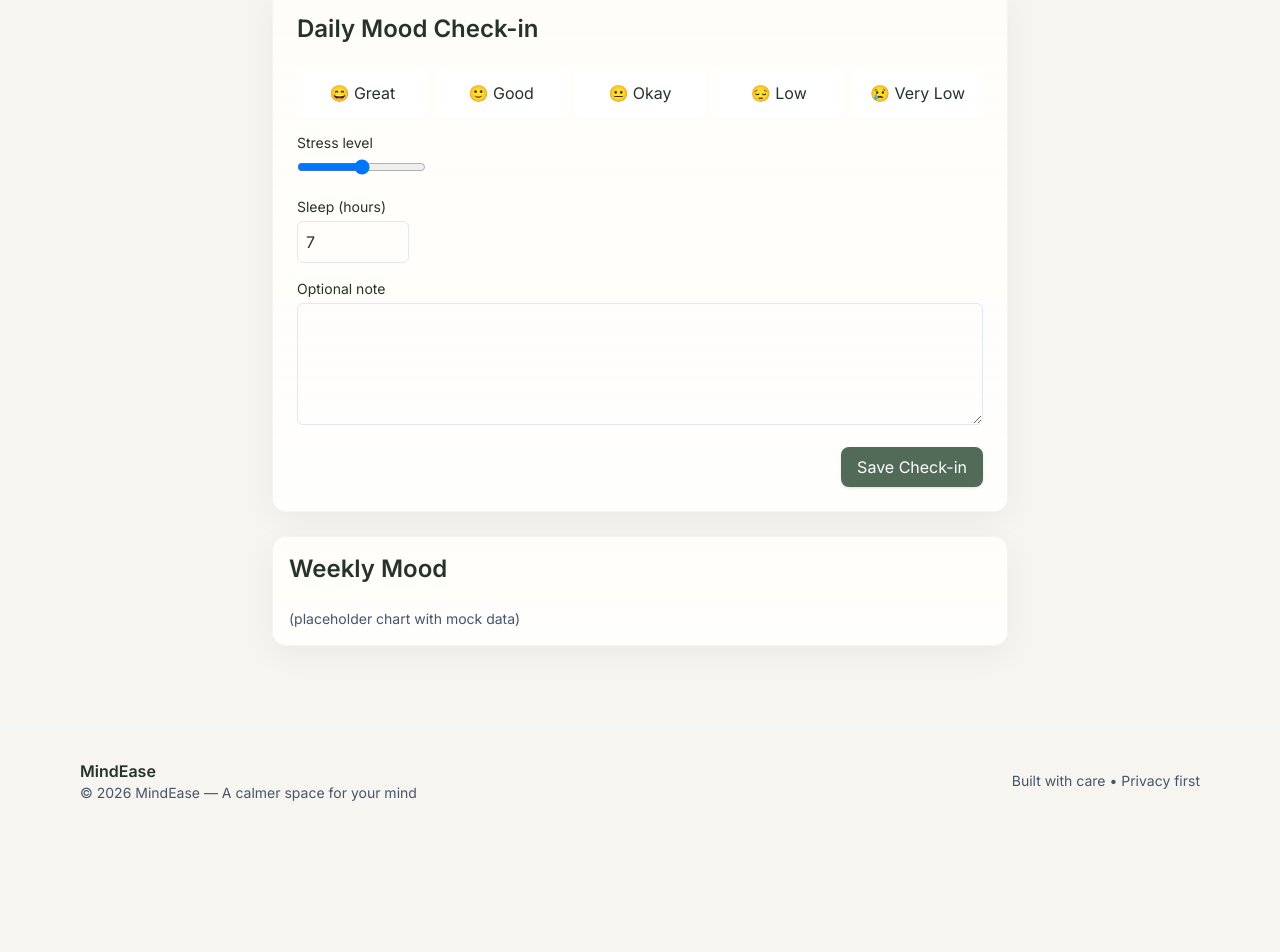
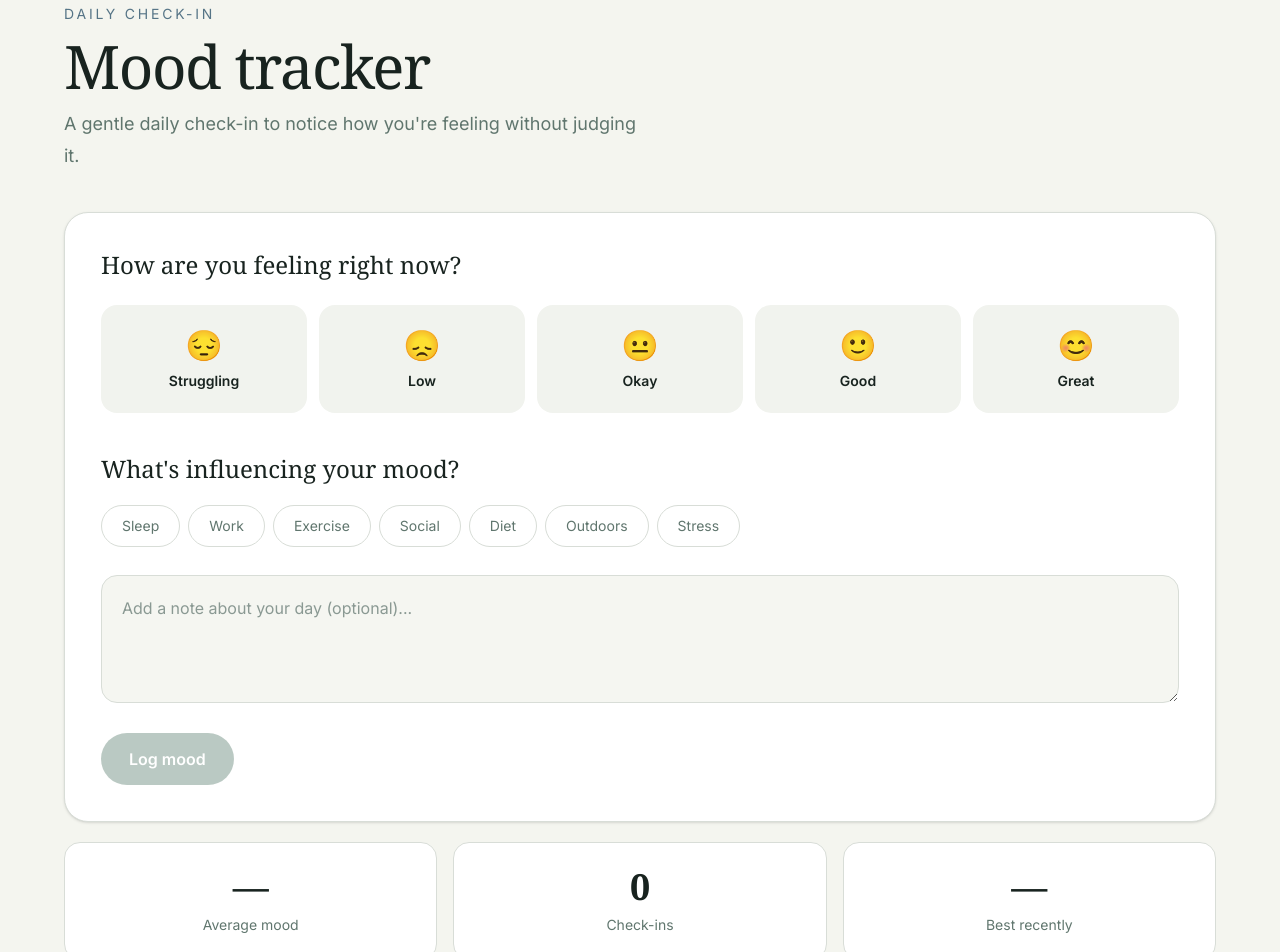
Before and after one commit to tanvisharma13/mindease, a React (Vite) app: page /mood in a window 1280 px wide. Shown: the part 120-1072 px from the top of the page. Before the commit the page ends 955 px from the top, so only its background shows below. Built offline with nearby package versions, Linux system fonts and the light colour scheme.

Commit message:
Add functional mood tracker

```diff
--- a/src/pages/MoodTracker.jsx
+++ b/src/pages/MoodTracker.jsx
@@ -1,65 +1,313 @@
-import { useState } from 'react'
-import SectionHeading from '../components/SectionHeading'
-import Button from '../components/Button'
+import { useMemo, useState } from "react";
 
 const moods = [
-  {id:5,label:'😄 Great'},
-  {id:4,label:'🙂 Good'},
-  {id:3,label:'😐 Okay'},
-  {id:2,label:'😔 Low'},
-  {id:1,label:'😢 Very Low'},
-]
+  {
+    value: 1,
+    emoji: "😔",
+    label: "Struggling",
+  },
+  {
+    value: 2,
+    emoji: "😞",
+    label: "Low",
+  },
+  {
+    value: 3,
+    emoji: "😐",
+    label: "Okay",
+  },
+  {
+    value: 4,
+    emoji: "🙂",
+    label: "Good",
+  },
+  {
+    value: 5,
+    emoji: "😊",
+    label: "Great",
+  },
+];
 
-export default function MoodTracker(){
-  const [mood,setMood] = useState(null)
-  const [stress,setStress] = useState(3)
-  const [sleep,setSleep] = useState(7)
-  const [note,setNote] = useState('')
+const factors = [
+  "Sleep",
+  "Work",
+  "Exercise",
+  "Social",
+  "Diet",
+  "Outdoors",
+  "Stress",
+];
 
-  function submit(e){
-    e.preventDefault()
-    // mock submit
-    alert('Saved (mock)')
-  }
+function MoodTracker() {
+  const [entries, setEntries] = useState(() => {
+    return JSON.parse(localStorage.getItem("moodEntries")) || [];
+  });
+
+  const [selectedMood, setSelectedMood] = useState(null);
+  const [selectedFactors, setSelectedFactors] = useState([]);
+  const [note, setNote] = useState("");
+  const [message, setMessage] = useState("");
+
+  const today = new Date().toISOString().split("T")[0];
+
+  const todayEntry = entries.find((entry) => entry.date === today);
+
+  const selectMood = (value) => {
+    setSelectedMood(value);
+    setMessage("");
+  };
+
+  const toggleFactor = (factor) => {
+    setSelectedFactors((current) =>
+      current.includes(factor)
+        ? current.filter((item) => item !== factor)
+        : [...current, factor]
+    );
+  };
+
+  const saveMood = () => {
+    if (!selectedMood) {
+      setMessage("Please choose how you're feeling first.");
+      return;
+    }
+
+    const newEntry = {
+      id: Date.now(),
+      date: today,
+      value: selectedMood,
+      factors: selectedFactors,
+      note: note.trim(),
+    };
+
+    const updatedEntries = [
+      ...entries.filter((entry) => entry.date !== today),
+      newEntry,
+    ];
+
+    localStorage.setItem(
+      "moodEntries",
+      JSON.stringify(updatedEntries)
+    );
+
+    setEntries(updatedEntries);
+    setMessage("Your mood has been saved.");
+
+    setTimeout(() => {
+      setMessage("");
+    }, 2500);
+  };
+
+  const averageMood = useMemo(() => {
+    if (entries.length === 0) {
+      return "—";
+    }
+
+    const total = entries.reduce(
+      (sum, entry) => sum + Number(entry.value),
+      0
+    );
+
+    return (total / entries.length).toFixed(1);
+  }, [entries]);
+
+  const bestMood =
+    entries.length > 0
+      ? Math.max(...entries.map((entry) => Number(entry.value)))
+      : null;
+
+  const chartEntries = [...entries]
+    .sort((a, b) => a.date.localeCompare(b.date))
+    .slice(-14);
 
   return (
-    <div className="max-w-3xl mx-auto px-4 py-8">
-      <div className="glass-card soft-rounded p-6">
-        <SectionHeading title="Daily Mood Check-in" />
-        <form onSubmit={submit} className="space-y-4">
-          <div className="flex gap-2">
-            {moods.map(m=> (
-              <button key={m.id} type="button" onClick={()=>setMood(m.id)} className={`p-3 rounded-md flex-1 ${mood===m.id ? 'bg-[#526B58] text-white' : 'bg-white'}`}>
-                {m.label}
+    <div className="min-h-screen bg-[#f4f5ef] px-5 py-12 text-[#18231f] md:px-10">
+      <div className="mx-auto max-w-6xl">
+
+        {/* Heading */}
+        <div className="mb-10">
+          <p className="mb-3 text-sm font-medium uppercase tracking-[0.2em] text-[#557486]">
+            DAILY CHECK-IN
+          </p>
+
+          <h1 className="font-serif text-5xl font-normal tracking-tight md:text-6xl">
+            Mood tracker
+          </h1>
+
+          <p className="mt-3 max-w-xl text-lg leading-8 text-[#60766e]">
+            A gentle daily check-in to notice how you're feeling
+            without judging it.
+          </p>
+        </div>
+
+        {/* Mood form */}
+        <section className="rounded-3xl border border-[#d8ddd7] bg-white p-6 shadow-sm md:p-9">
+
+          <h2 className="font-serif text-2xl">
+            How are you feeling right now?
+          </h2>
+
+          <div className="mt-6 grid grid-cols-2 gap-3 md:grid-cols-5">
+            {moods.map((mood) => (
+              <button
+                key={mood.value}
+                type="button"
+                onClick={() => selectMood(mood.value)}
+                className={`rounded-2xl border-2 p-5 transition ${
+                  selectedMood === mood.value
+                    ? "border-[#557a6a] bg-[#e5ede8]"
+                    : "border-transparent bg-[#f1f3ee] hover:border-[#cbd7d0]"
+                }`}
+              >
+                <span className="block text-3xl">
+                  {mood.emoji}
+                </span>
+
+                <span className="mt-2 block text-sm font-semibold">
+                  {mood.label}
+                </span>
               </button>
             ))}
           </div>
 
-          <div>
-            <div className="text-sm mb-1">Stress level</div>
-            <input type="range" min="1" max="5" value={stress} onChange={e=>setStress(e.target.value)} />
+          {/* Factors */}
+          <h2 className="mt-10 font-serif text-2xl">
+            What's influencing your mood?
+          </h2>
+
+          <div className="mt-5 flex flex-wrap gap-2">
+            {factors.map((factor) => (
+              <button
+                key={factor}
+                type="button"
+                onClick={() => toggleFactor(factor)}
+                className={`rounded-full border px-5 py-2.5 text-sm transition ${
+                  selectedFactors.includes(factor)
+                    ? "border-[#557a6a] bg-[#557a6a] text-white"
+                    : "border-[#d8ddd7] bg-white text-[#60766e] hover:border-[#557a6a]"
+                }`}
+              >
+                {factor}
+              </button>
+            ))}
           </div>
 
-          <div>
-            <div className="text-sm mb-1">Sleep (hours)</div>
-            <input type="number" min="0" max="24" value={sleep} onChange={e=>setSleep(e.target.value)} className="w-28 p-2 rounded-md border border-slate-200" />
+          {/* Note */}
+          <textarea
+            value={note}
+            onChange={(event) => setNote(event.target.value)}
+            placeholder="Add a note about your day (optional)..."
+            className="mt-7 min-h-32 w-full resize-y rounded-2xl border border-[#d8ddd7] bg-[#f5f6f1] p-5 text-[#18231f] outline-none placeholder:text-[#8a9993] focus:border-[#557a6a]"
+          />
+
+          <div className="mt-6 flex flex-wrap items-center gap-5">
+            <button
+              type="button"
+              onClick={saveMood}
+              disabled={!selectedMood}
+              className="rounded-full bg-[#557a6a] px-7 py-3.5 font-semibold text-white transition hover:bg-[#365a4c] disabled:cursor-not-allowed disabled:opacity-40"
+            >
+              {todayEntry ? "Update today's mood" : "Log mood"}
+            </button>
+
+            {message && (
+              <span className="text-sm font-medium text-[#365a4c]">
+                {message}
+              </span>
+            )}
+          </div>
+        </section>
+
+        {/* Statistics */}
+        <div className="mt-5 grid gap-4 md:grid-cols-3">
+          <div className="rounded-2xl border border-[#d8ddd7] bg-white p-6 text-center">
+            <strong className="font-serif text-4xl">
+              {averageMood}
+            </strong>
+
+            <p className="mt-2 text-sm text-[#60766e]">
+              Average mood
+            </p>
           </div>
 
-          <div>
-            <div className="text-sm mb-1">Optional note</div>
-            <textarea value={note} onChange={e=>setNote(e.target.value)} className="w-full p-3 rounded-md border border-slate-200" rows={4} />
+          <div className="rounded-2xl border border-[#d8ddd7] bg-white p-6 text-center">
+            <strong className="font-serif text-4xl">
+              {entries.length}
+            </strong>
+
+            <p className="mt-2 text-sm text-[#60766e]">
+              Check-ins
+            </p>
           </div>
 
-          <div className="flex justify-end">
-            <Button type="submit">Save Check-in</Button>
+          <div className="rounded-2xl border border-[#d8ddd7] bg-white p-6 text-center">
+            <strong className="font-serif text-4xl">
+              {bestMood
+                ? moods.find((mood) => mood.value === bestMood)?.emoji
+                : "—"}
+            </strong>
+
+            <p className="mt-2 text-sm text-[#60766e]">
+              Best recently
+            </p>
           </div>
-        </form>
-      </div>
+        </div>
 
-      <div className="mt-6 glass-card soft-rounded p-4">
-        <SectionHeading title="Weekly Mood" />
-        <div className="text-sm text-slate-600">(placeholder chart with mock data)</div>
+        {/* Chart */}
+        <section className="mt-5 rounded-3xl border border-[#d8ddd7] bg-white p-6 md:p-8">
+
+          <div className="flex items-center justify-between">
+            <h2 className="font-serif text-2xl">
+              Mood over time
+            </h2>
+
+            <span className="text-sm text-[#60766e]">
+              Last {Math.min(entries.length, 14)} check-ins
+            </span>
+          </div>
+
+          {chartEntries.length === 0 ? (
+            <div className="flex min-h-64 flex-col items-center justify-center text-center text-[#60766e]">
+              <span className="text-4xl text-[#557a6a]">
+                ◇
+              </span>
+
+              <p className="mt-3">
+                Your mood history will appear here.
+              </p>
+            </div>
+          ) : (
+            <div className="mt-8 flex h-72 items-end gap-2 border-b border-dashed border-[#d8ddd7] px-2 md:gap-4">
+              {chartEntries.map((entry) => (
+                <div
+                  key={entry.id}
+                  className="flex h-full flex-1 flex-col items-center justify-end gap-2"
+                >
+                  <div
+                    title={`${entry.date}: ${entry.value}/5`}
+                    className="w-full max-w-10 rounded-t-lg bg-[#557a6a]"
+                    style={{
+                      height: `${entry.value * 20}%`,
+                      minHeight: "10px",
+                    }}
+                  />
+
+                  <span className="text-[10px] text-[#60766e] md:text-xs">
+                    {new Date(entry.date).toLocaleDateString(
+                      "en",
+                      {
+                        month: "short",
+                        day: "numeric",
+                      }
+                    )}
+                  </span>
+                </div>
+              ))}
+            </div>
+          )}
+        </section>
       </div>
     </div>
-  )
+  );
 }
+
+export default MoodTracker;
```
